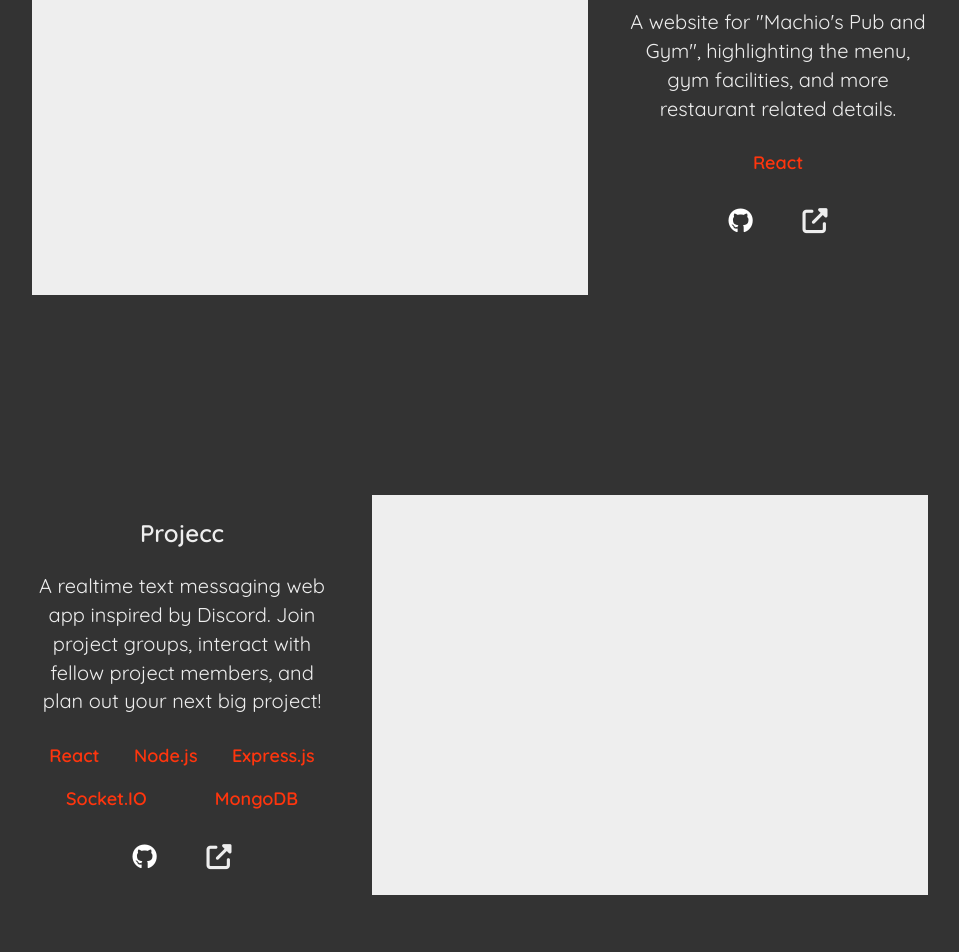
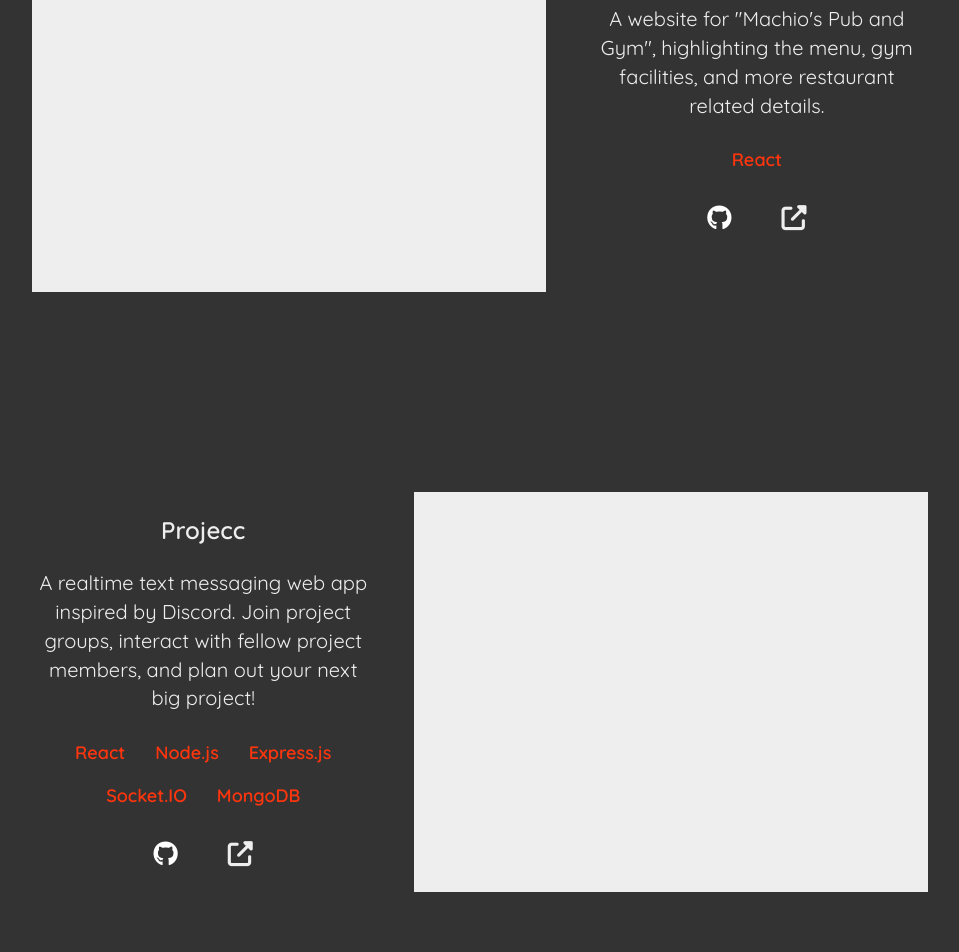
Before and after one commit to afutofu/afutofu.github.io, a React (Create React App) app: page / in a window 1280 px wide. Shown: the part 2580-3532 px from the top of the page, without its empty margins (160-1119 px from the left). Built offline with nearby package versions, Linux system fonts and the light colour scheme.

Commit message:
improved responsiveness and animations

```diff
--- a/src/components/FeaturedProject.js
+++ b/src/components/FeaturedProject.js
@@ -7,30 +7,46 @@
 
 const FeaturedProjectComp = styled.div`
   width: 100%;
-
   height: 400px;
   color: #222;
   display: flex;
+  flex-direction: ${(props) => (props.reverse ? "row-reverse" : "row")};
   justify-content: space-between;
   align-items: center;
   margin-bottom: 200px;
+
+  @media only screen and (max-width: 992px) {
+    flex-direction: column;
+    justify-content: flex-start;
+    height: 600px;
+  }
+
+  @media only screen and (max-width: 600px) {
+    margin-bottom: 100px;
+  }
 `;
 
 const ProjectSide = styled.div`
-  width: 70%;
+  width: 60%;
   height: 100%;
   background-color: #eee;
   margin-left: ${(props) => (props.reverse ? "40px" : "0")};
   margin-right: ${(props) => (props.reverse ? "0" : "40px")};
 
+  @media only screen and (max-width: 992px) {
+    width: 100%;
+    margin: 0;
+    margin-bottom: 20px;
+  }
+
   @media only screen and (max-width: 600px) {
-    width: 70%;
-    margin: 0;
+    width: 100%;
+    height: 250px;
   }
 `;
 
 const TextSide = styled.div`
-  width: 30%;
+  width: 40%;
   min-width: 300px;
   /* max-width: 400px; */
   height: 100%;
@@ -41,50 +57,68 @@
   align-items: center;
   text-align: center;
 
-  @media only screen and (max-width: 1200px) {
-    min-width: 250px;
-  }
-
-  @media only screen and (max-width: 600px) {
-    width: 30%;
+  @media only screen and (max-width: 992px) {
+    width: 100%;
+    height: unset;
     margin: 0;
+    margin-bottom: 15px;
   }
 `;
 
 const Title = styled.h3`
   font-size: 24px;
   font-weight: 600;
+
+  @media only screen and (max-width: 992px) {
+    font-size: 22px;
+    margin: 0;
+    margin-bottom: 15px;
+  }
 `;
 
 const Desc = styled.p`
-  font-size: 19px;
-  line-height: 1.7rem;
+  font-size: 20px;
+  line-height: 1.8rem;
   font-weight: 400;
   margin: 0;
   margin-bottom: 18px;
 
-  @media only screen and (min-width: 992px) {
-    font-size: 20px;
-    line-height: 1.8rem;
+  @media only screen and (max-width: 992px) {
+    font-size: 18px;
+    line-height: 1.7rem;
+    margin: 0;
+    margin-bottom: 15px;
   }
 `;
 
 const Techs = styled.ul`
   width: 100%;
   display: flex;
-  justify-content: space-around;
+  justify-content: center;
   align-items: center;
   flex-wrap: wrap;
   list-style-type: none;
   padding: 0;
   margin: 0;
+
+  @media only screen and (max-width: 992px) {
+    width: 100%;
+    height: unset;
+    margin: 0;
+    margin-bottom: 15px;
+  }
 `;
 
 const TechItem = styled.li`
   font-weight: 600;
   font-size: 18px;
-  padding: 10px;
+  padding: 10px 15px;
   color: ${(props) => props.theme.color};
+
+  @media only screen and (max-width: 992px) {
+    font-size: 16px;
+    padding: 5px 15px;
+  }
 `;
 
 const Icons = styled.div`
@@ -105,6 +139,15 @@
 
     :hover {
       color: ${(props) => props.theme.color};
+    }
+
+    @media only screen and (max-width: 992px) {
+      padding: 5px 15px;
+      margin: 0 10px;
+    }
+
+    @media only screen and (max-width: 600px) {
+      font-size: 20px;
     }
   }
 `;
@@ -150,31 +193,31 @@
     master.add(projectEnter());
   }, []);
 
-  if (props.reverse) {
-    return (
-      <FeaturedProjectComp ref={(el) => (project = el)}>
-        <ThemeProvider theme={theme}>
-          <TextSide>
-            <Title>{props.title}</Title>
-            <Desc>{props.desc}</Desc>
-            <Techs>{displayTechs()}</Techs>
-            <Icons>
-              <a href={props.codeLink} target="_blank">
-                <i className="fab fa-github"></i>
-              </a>
-              <i className="fas fa-external-link-alt"></i>
-            </Icons>
-          </TextSide>
-          <ProjectSide reverse={true}></ProjectSide>
-        </ThemeProvider>
-      </FeaturedProjectComp>
-    );
-  }
+  // if (props.reverse) {
+  //   return (
+  //     <FeaturedProjectComp ref={(el) => (project = el)} >
+  //       <ThemeProvider theme={theme}>
+  //         <TextSide>
+  //           <Title>{props.title}</Title>
+  //           <Desc>{props.desc}</Desc>
+  //           <Techs>{displayTechs()}</Techs>
+  //           <Icons>
+  //             <a href={props.codeLink} target="_blank">
+  //               <i className="fab fa-github"></i>
+  //             </a>
+  //             <i className="fas fa-external-link-alt"></i>
+  //           </Icons>
+  //         </TextSide>
+  //         <ProjectSide reverse={true}></ProjectSide>
+  //       </ThemeProvider>
+  //     </FeaturedProjectComp>
+  //   );
+  // }
 
   return (
-    <FeaturedProjectComp ref={(el) => (project = el)}>
+    <FeaturedProjectComp ref={(el) => (project = el)} reverse={props.reverse}>
       <ThemeProvider theme={theme}>
-        <ProjectSide></ProjectSide>
+        <ProjectSide reverse={props.reverse}></ProjectSide>
         <TextSide>
           <Title>{props.title}</Title>
           <Desc>{props.desc}</Desc>
--- a/src/components/Home.js
+++ b/src/components/Home.js
@@ -19,11 +19,15 @@
 `;
 
 const Container = styled.div`
-  margin: 0px 10%;
+  margin: 0px 15%;
   position: relative;
 
-  @media only screen and (min-width: 992px) {
-    margin: 0px 15%;
+  @media only screen and (max-width: 992px) {
+    margin: 0px 10%;
+  }
+
+  @media only screen and (max-width: 600px) {
+    margin: 0 10%;
   }
 `;
 
@@ -80,6 +84,11 @@
   @media only screen and (min-width: 992px) {
     font-size: 41px;
   }
+
+  @media only screen and (max-width: 600px) {
+    font-size: 28px;
+    margin-bottom: 20px;
+  }
 `;
 
 const MottoBold = styled.span`
@@ -100,6 +109,12 @@
     max-width: 50%;
     font-size: 19px;
     line-height: 1.7rem;
+  }
+
+  @media only screen and (max-width: 600px) {
+    max-width: 80%;
+    font-size: 16px;
+    margin-bottom: 30px;
   }
 `;
 
--- a/src/components/Navbar.js
+++ b/src/components/Navbar.js
@@ -39,6 +39,10 @@
   @media only screen and (min-width: 992px) {
     max-width: 500px;
   }
+
+  @media only screen and (max-width: 600px) {
+    justify-content: flex-end;
+  }
 `;
 
 const NavItem = styled.li`
@@ -52,6 +56,11 @@
   :hover {
     cursor: pointer;
     color: #ff350d;
+  }
+
+  @media only screen and (max-width: 600px) {
+    font-size: 18px;
+    padding: 0 8px;
   }
 `;
 
--- a/src/components/OtherProject.js
+++ b/src/components/OtherProject.js
@@ -7,18 +7,18 @@
 
 const OtherProjectComp = styled.div`
   position: relative;
-  width: 500px;
-  height: 300px;
+  width: 320px;
+  height: 250px;
   color: #222;
   margin-bottom: 50px;
 
+  /* @media only screen and (max-width: 1200px) {
+    width: 400px;
+    height: 300px;
+  } */
+
   @media only screen and (max-width: 600px) {
     width: 400px;
-    height: 300px;
-  }
-
-  @media only screen and (min-width: 1200px) {
-    width: 500px;
     height: 300px;
   }
 `;
@@ -60,26 +60,33 @@
   font-size: 20px;
   font-weight: 600;
   margin: 0;
-  margin-bottom: 20px;
+  margin-bottom: 10px;
+
+  @media only screen and (max-width: 600px) {
+    font-size: 22px;
+    margin: 0;
+    margin-bottom: 15px;
+  }
 `;
 
 const Desc = styled.p`
-  font-size: 14px;
+  font-size: 16px;
   line-height: 1.7rem;
   font-weight: 400;
   margin: 0;
-  margin-bottom: 18px;
+  margin-bottom: 5px;
 
-  @media only screen and (min-width: 1200px) {
-    font-size: 16px;
-    line-height: 1.8rem;
+  @media only screen and (max-width: 600px) {
+    font-size: 18px;
+    margin: 0;
+    margin-bottom: 15px;
   }
 `;
 
 const Techs = styled.ul`
   width: 100%;
   display: flex;
-  justify-content: space-around;
+  justify-content: center;
   align-items: center;
   list-style-type: none;
   padding: 0;
@@ -89,11 +96,13 @@
 const TechItem = styled.li`
   font-weight: 600;
   font-size: 14px;
-  padding: 10px;
+  padding: 5px 10px;
   color: ${(props) => props.theme.color};
 
-  @media only screen and (min-width: 1200px) {
+  @media only screen and (max-width: 600px) {
     font-size: 16px;
+    margin: 0;
+    margin-bottom: 15px;
   }
 `;
 
@@ -131,7 +140,7 @@
     let master = new TimelineLite({
       scrollTrigger: {
         trigger: project,
-        start: "top-=200 center",
+        start: "top-=150 center",
         toggleActions: "play none none none",
       },
     });
--- a/src/components/OtherProjects.js
+++ b/src/components/OtherProjects.js
@@ -97,7 +97,7 @@
     let master = new TimelineLite({
       scrollTrigger: {
         trigger: featuredProjects,
-        start: "top center",
+        start: "top-=100 center",
         toggleActions: "play none none none",
       },
     });
--- a/src/components/Skills.js
+++ b/src/components/Skills.js
@@ -31,14 +31,19 @@
 `;
 
 const Container = styled.div`
-  margin: 0px 10%;
+  margin: 0px 15%;
   position: relative;
   width: 100%;
   display: flex;
   justify-content: center;
   align-items: center;
-  @media only screen and (min-width: 992px) {
-    margin: 0px 15%;
+
+  @media only screen and (max-width: 992px) {
+    margin: 0px 10%;
+  }
+
+  @media only screen and (max-width: 600px) {
+    margin: 0 5%;
   }
 `;
 
@@ -54,6 +59,10 @@
   flex-direction: column;
   justify-content: flex-start;
   align-items: flex-start;
+
+  @media only screen and (max-width: 600px) {
+    width: 100%;
+  }
 `;
 
 const TitleArea = styled.div`
@@ -105,6 +114,11 @@
   display: flex;
   justify-content: space-between;
   align-items: flex-start;
+
+  @media only screen and (max-width: 992px) {
+    width: 100%;
+    justify-content: center;
+  }
 `;
 
 const List = styled.div`
@@ -114,6 +128,11 @@
   align-items: flex-start;
   list-style: none;
   margin: 0;
+
+  @media only screen and (max-width: 992px) {
+    justify-content: center;
+    align-items: center;
+  }
 `;
 
 const ListTitle = styled.h3`
@@ -123,8 +142,9 @@
   margin: 0;
   margin-bottom: 10px;
 
-  @media only screen and (min-width: 992px) {
+  @media only screen and (max-width: 992px) {
     font-size: 22px;
+    margin: 0 20px;
   }
 `;
 
@@ -136,6 +156,11 @@
   list-style-type: none;
   padding: 0;
   margin: 0;
+
+  @media only screen and (max-width: 992px) {
+    align-items: center;
+    text-align: center;
+  }
 `;
 
 const ListItem = styled.li`
```
